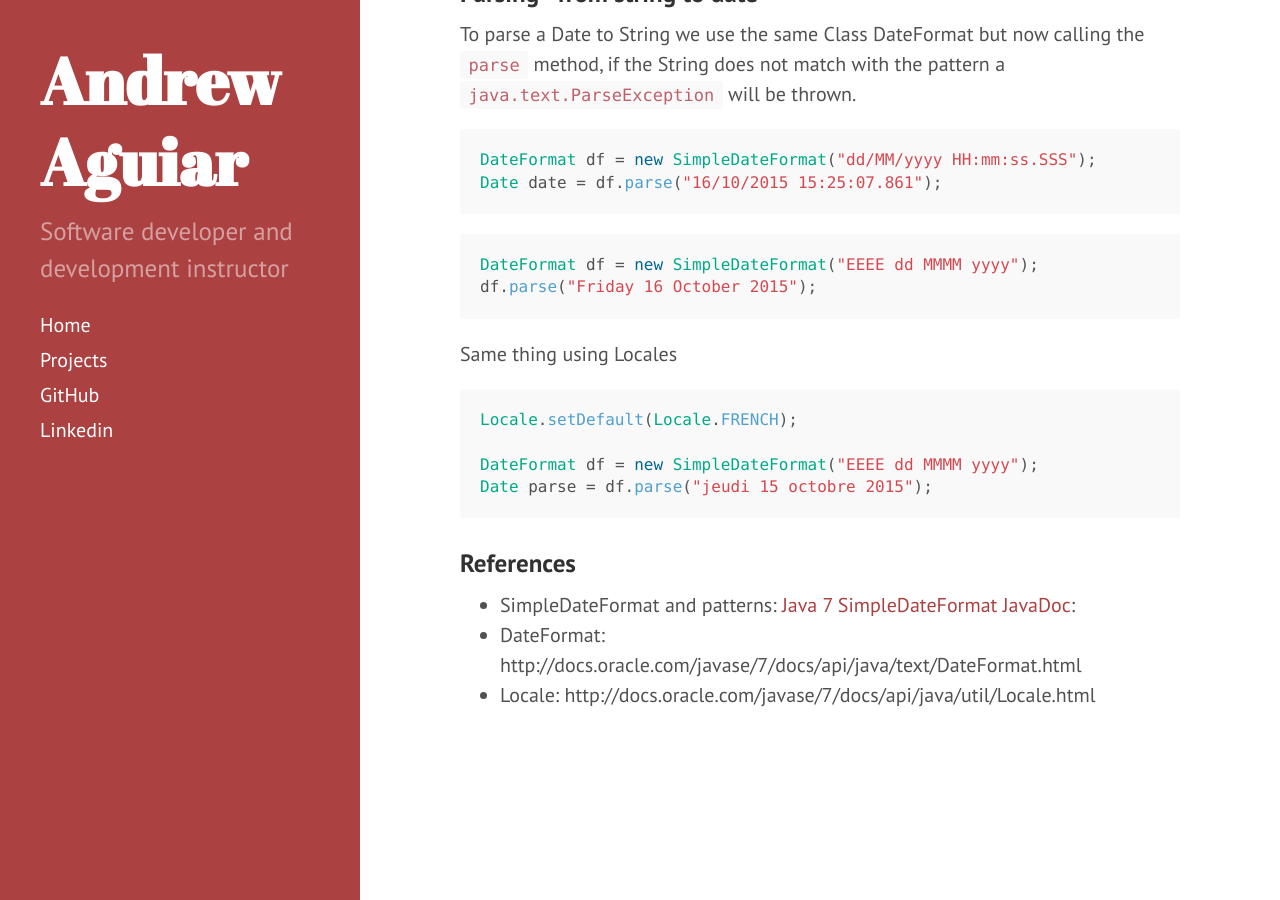
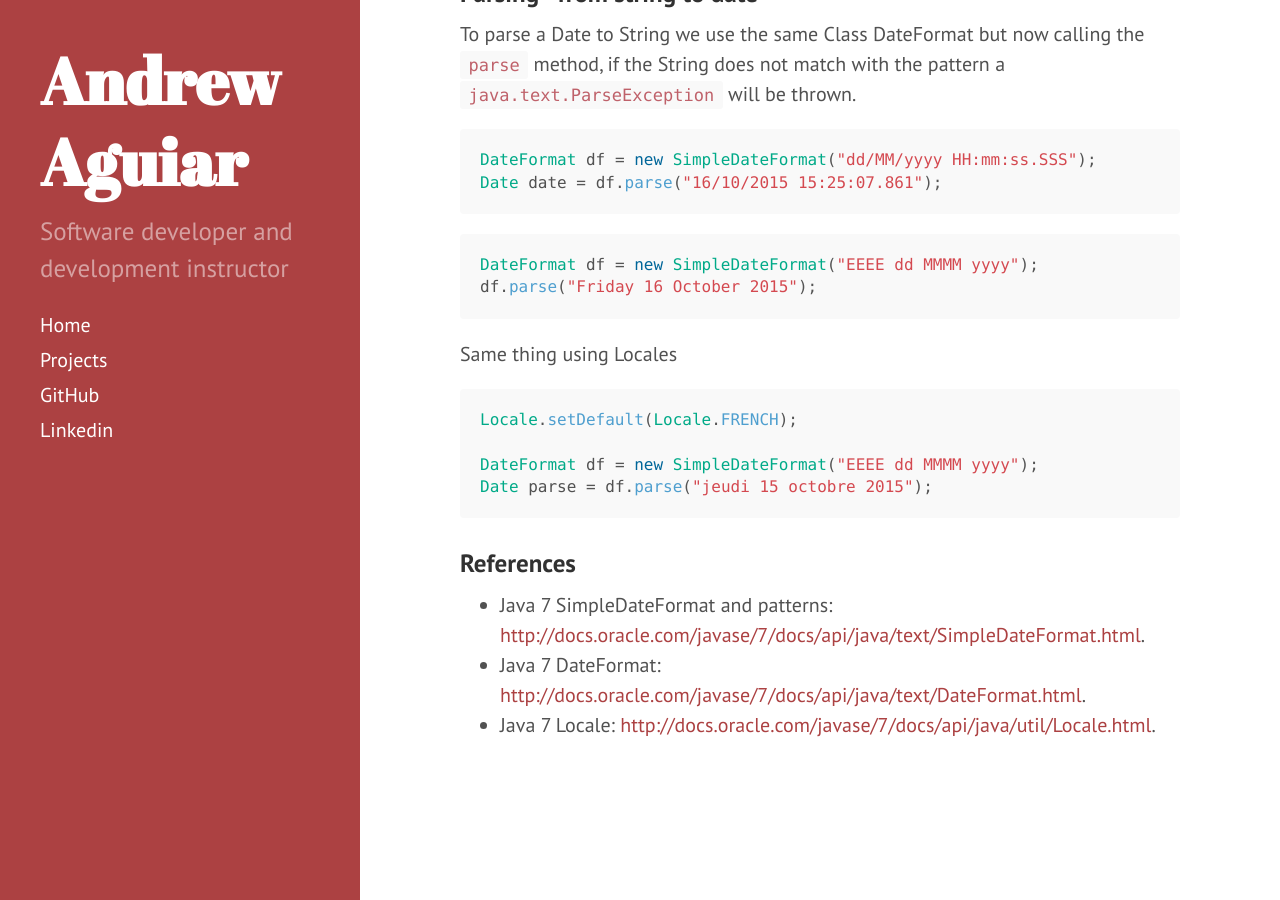
Before and after one commit to gadsc/andrewaguiar.github.io, a Jekyll site: the page built from _posts/2015-10-16-java-how-to-format-and-parse-dates.md, in a window 1280 px wide and 900 px high, scrolled down 1893 px. Built offline with Jekyll 4.4.1, drawn with Linux system fonts in a browser that asks for light colours; Markdown is read by kramdown in place of the engine named in the settings; comment, search, counter and statistics services are not loaded.

Commit message:
Update 2015-10-16-java-how-to-format-and-parse-dates.md

````diff
--- a/_posts/2015-10-16-java-how-to-format-and-parse-dates.md
+++ b/_posts/2015-10-16-java-how-to-format-and-parse-dates.md
@@ -93,6 +93,6 @@
 ```
 
 ### References
-  - SimpleDateFormat and patterns: [Java 7 SimpleDateFormat JavaDoc](http://docs.oracle.com/javase/7/docs/api/java/text/SimpleDateFormat.html):
-  - DateFormat: http://docs.oracle.com/javase/7/docs/api/java/text/DateFormat.html
-  - Locale: http://docs.oracle.com/javase/7/docs/api/java/util/Locale.html
+  - Java 7 SimpleDateFormat and patterns: [http://docs.oracle.com/javase/7/docs/api/java/text/SimpleDateFormat.html](http://docs.oracle.com/javase/7/docs/api/java/text/SimpleDateFormat.html).
+  - Java 7 DateFormat: [http://docs.oracle.com/javase/7/docs/api/java/text/DateFormat.html](http://docs.oracle.com/javase/7/docs/api/java/text/DateFormat.html).
+  - Java 7 Locale: [http://docs.oracle.com/javase/7/docs/api/java/util/Locale.html](http://docs.oracle.com/javase/7/docs/api/java/util/Locale.html).
````
